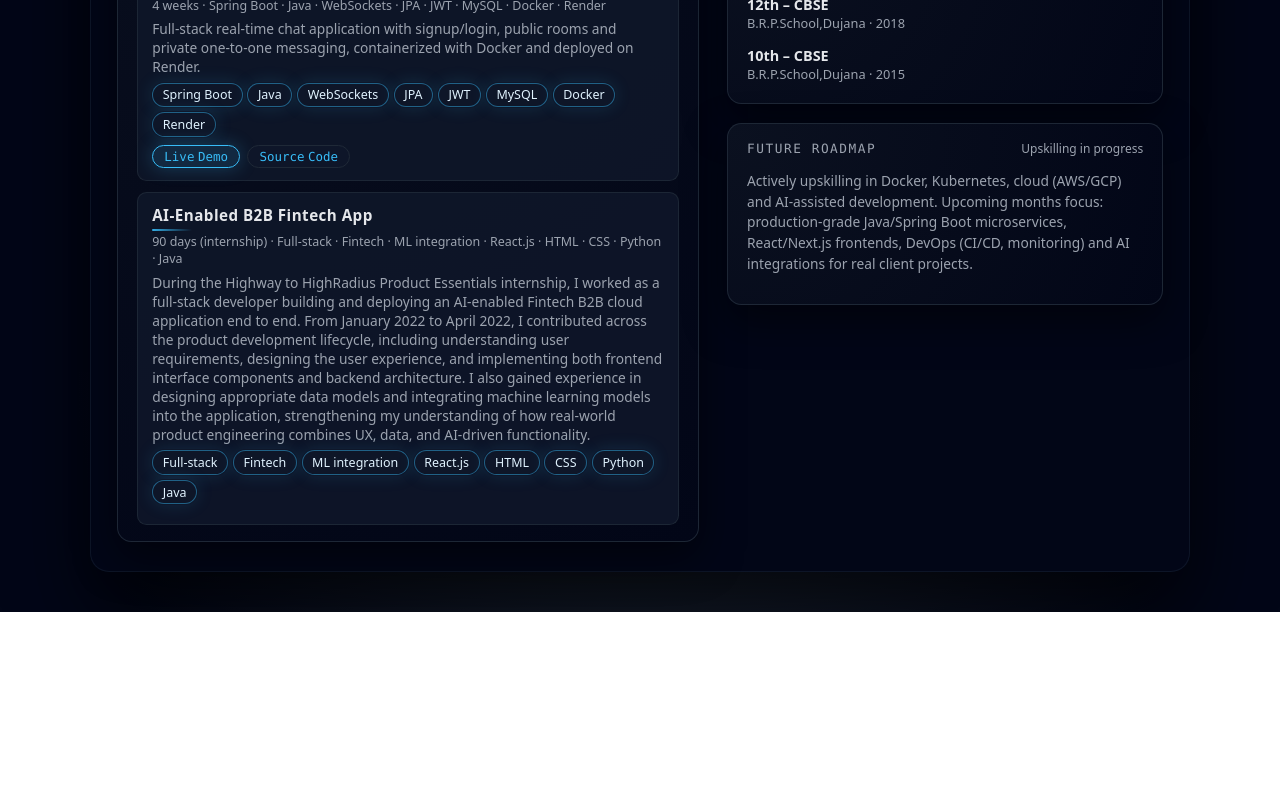
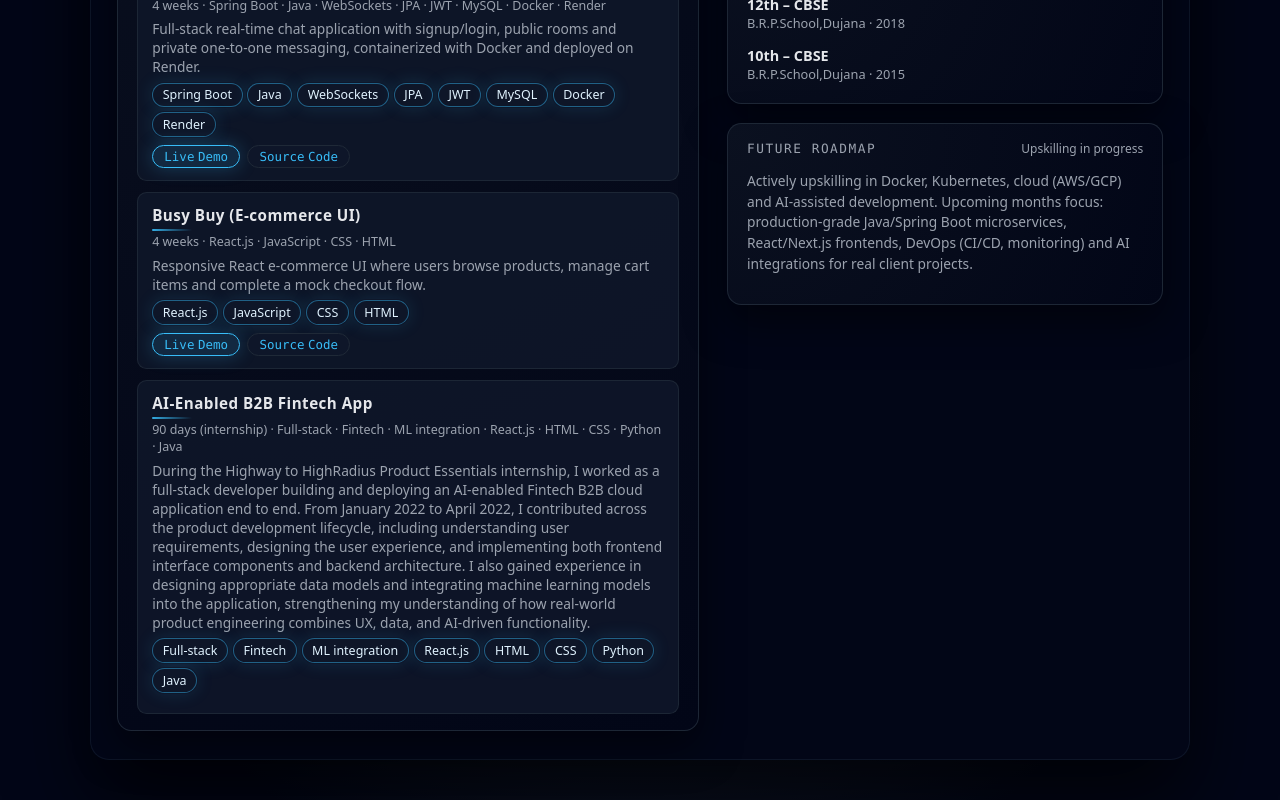
Before and after one commit to Kadyan25/Resume-repo, a React (Create React App) app: page / in a window 1280 px wide. Shown: the part 1228-2028 px from the top of the page. Before the commit the page ends 1840 px from the top, so only its background shows below. Built offline with nearby package versions, Linux system fonts and the light colour scheme.

Commit message:
fix: Add back Busy Buy project

```diff
--- a/src/data.js
+++ b/src/data.js
@@ -116,6 +116,20 @@ export const projects = [
     codeUrl: "https://github.com/Kadyan25/ChatApp"
   },
   {
+    name: "Busy Buy (E‑commerce UI)",
+    tech: [
+      "React.js",
+      "JavaScript",
+      "CSS",
+      "HTML"
+    ],
+    duration: "4 weeks",
+    description:
+      "Responsive React e‑commerce UI where users browse products, manage cart items and complete a mock checkout flow.",
+    liveUrl: "https://busybuy25.netlify.app/",
+    codeUrl: "https://github.com/Kadyan25/Busy-Buy"
+  },
+  {
     name: "AI‑Enabled B2B Fintech App",
     tech: [
       "Full‑stack",
```
